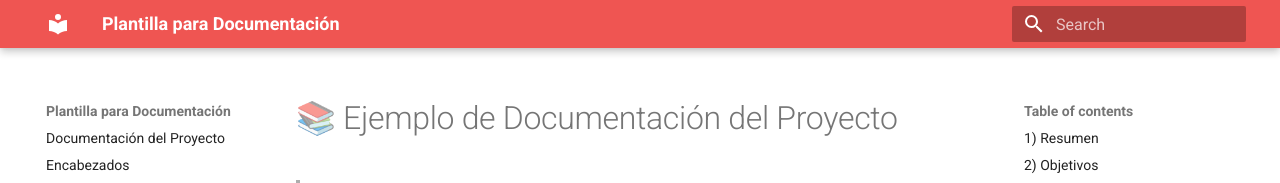
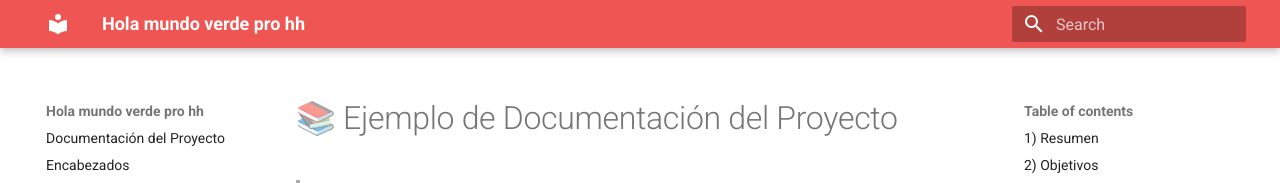
Before and after one commit to YaelAVG/Proyecto-de-ingenier-a-IV-Yael, an MkDocs documentation site: the page built from docs/ejemplo.md, in a window 1280 px wide. Shown: the top 183 px of the page. Built offline with MkDocs 1.6.1 and Material for MkDocs 9.7.7, drawn with Linux system fonts in a browser that asks for light colours.

Commit message:
Avance 0

```diff
--- a/mkdocs.yml
+++ b/mkdocs.yml
@@ -1,4 +1,4 @@
-site_name: Plantilla para Documentación
+site_name: Hola mundo verde pro hh
 markdown_extensions:
   - pymdownx.highlight:
       anchor_linenums: true
```
Also changed, not shown: docs/index.md (+1 -1 lines).
